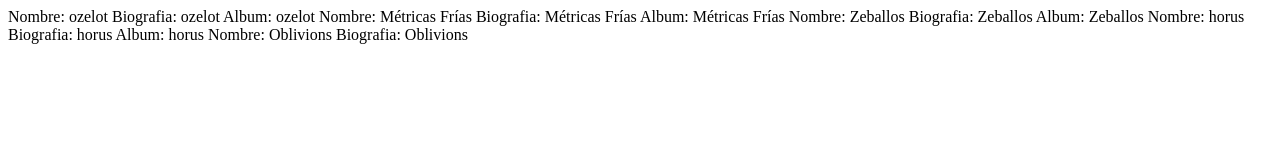
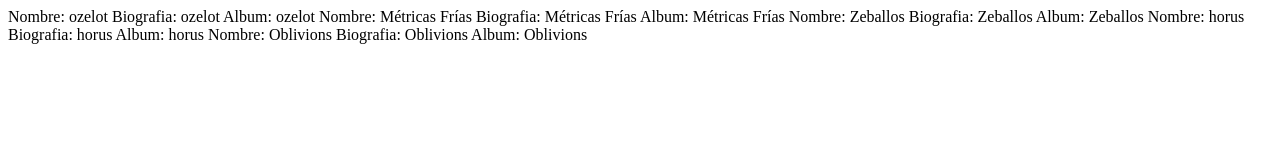
Before and after one commit to MichaelleZX/RUBRICA-4, a plain HTML site: page index1.html in a window 1280 px wide. Drawn offline with Linux system fonts and the light colour scheme.

Commit message:
No Me Acuerdo (2023).

```diff
--- a/index1.html
+++ b/index1.html
@@ -20,5 +20,6 @@
     <hi>Album: horus</hi>
     <hi>Nombre: Oblivions</hi>
     <hi>Biografia: Oblivions</hi>
+    <hi>Album: Oblivions</hi>
 </body>
 </html>
```
